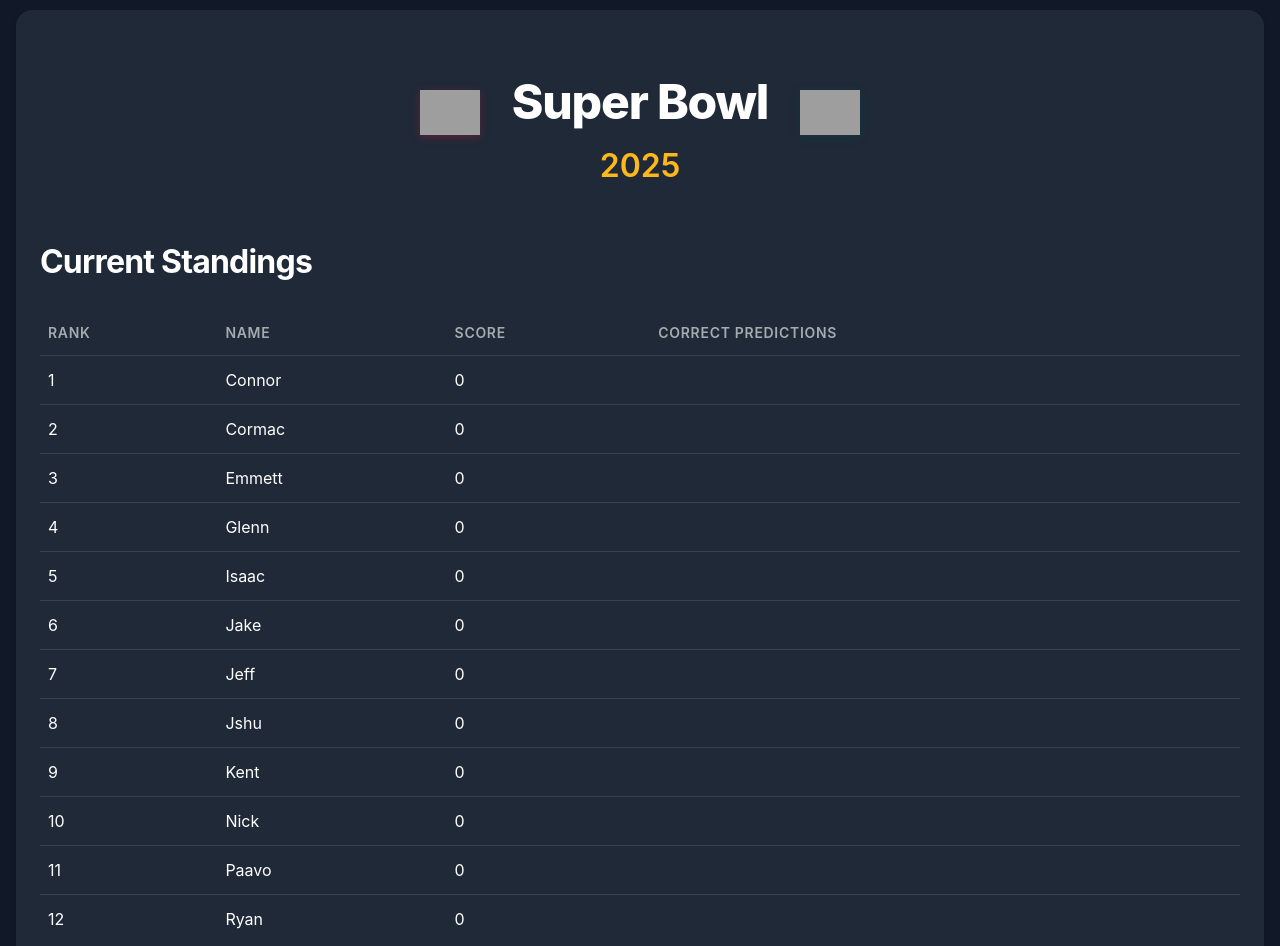
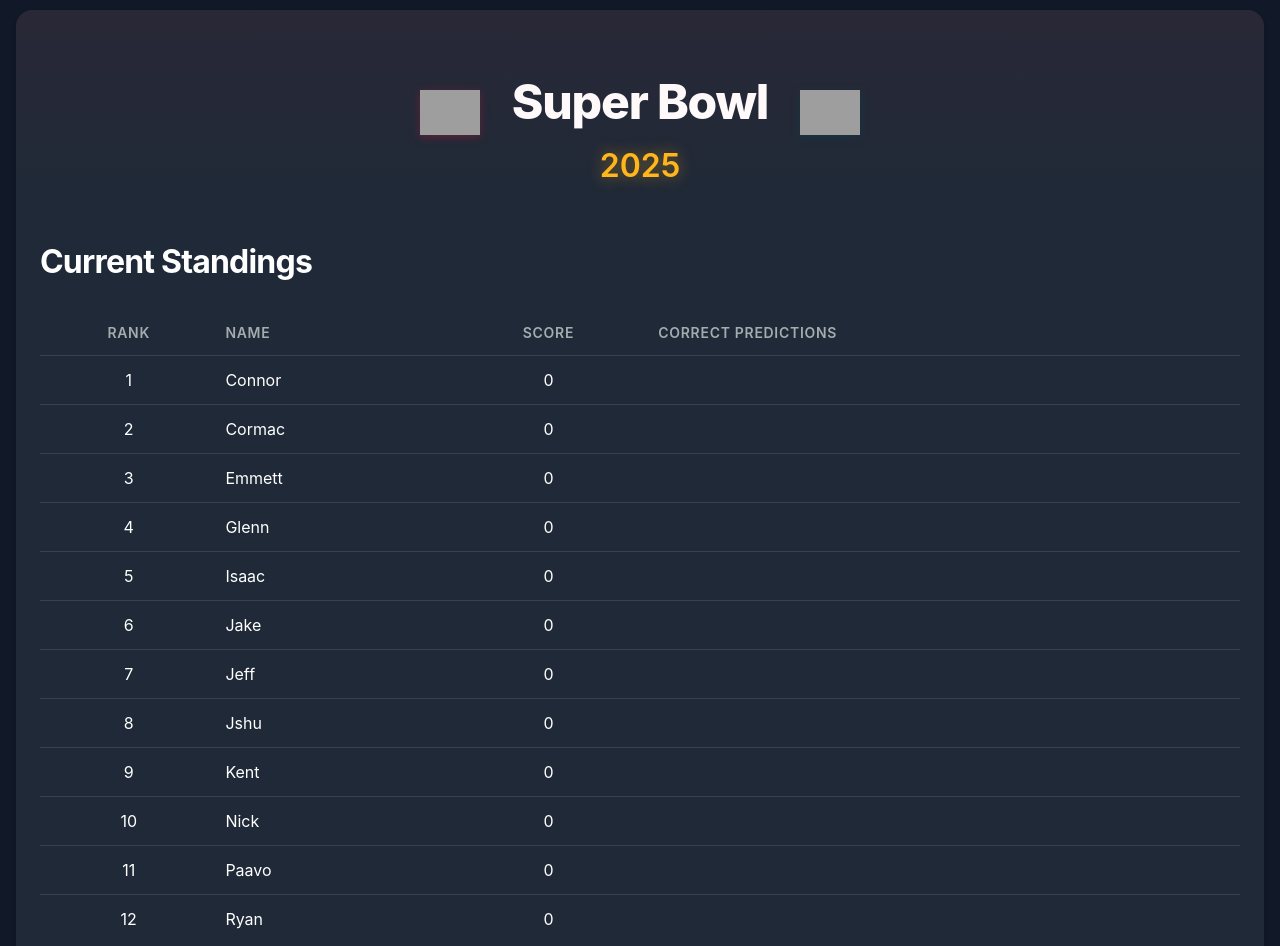
Before and after one commit to glenn2763/clean-website, a plain HTML site: page fantasybaseball.html in a window 1280 px wide. Shown: the top 946 px of the page. Drawn offline with Linux system fonts and the light colour scheme; grey boxes are pictures that could not be loaded.

Commit message:
Enhance UI with subtle design improvements and responsiveness

```diff
--- a/fantasybaseball.css
+++ b/fantasybaseball.css
@@ -30,6 +30,19 @@
     background-color: var(--surface);
     border-radius: 16px;
     box-shadow: 0 4px 6px -1px rgba(0, 0, 0, 0.1), 0 2px 4px -1px rgba(0, 0, 0, 0.06);
+    position: relative;
+    overflow: hidden;
+}
+
+.container::before {
+    content: '';
+    position: absolute;
+    top: 0;
+    left: 0;
+    right: 0;
+    height: 200px;
+    background: linear-gradient(180deg, rgba(227, 24, 55, 0.05) 0%, transparent 100%);
+    pointer-events: none;
 }
 
 h1 {
@@ -195,10 +208,12 @@
 
 .prediction-icon.correct {
     color: #22C55E;
+    text-shadow: 0 0 8px rgba(34, 197, 94, 0.4);
 }
 
 .prediction-icon.incorrect {
     color: #EF4444;
+    text-shadow: 0 0 8px rgba(239, 68, 68, 0.4);
 }
 
 /* Mobile optimizations */
@@ -307,4 +322,52 @@
     font-size: clamp(1.25rem, 3vw, 2rem);
     font-weight: 600;
     margin-top: 4px;
+    text-shadow: 0 0 10px rgba(255, 184, 28, 0.3);
+    animation: glow 2s ease-in-out infinite alternate;
 }
+
+@keyframes glow {
+    from {
+        text-shadow: 0 0 10px rgba(255, 184, 28, 0.3);
+    }
+    to {
+        text-shadow: 0 0 20px rgba(255, 184, 28, 0.6);
+    }
+}
+
+/* Add smooth scrolling */
+html {
+    scroll-behavior: smooth;
+}
+
+/* Improve table hover states */
+tr {
+    transition: background-color 0.2s ease;
+}
+
+tr:hover {
+    background-color: var(--surface-light);
+}
+
+/* Update table cell alignments but keep original font sizes */
+td[data-label="Rank"],
+th:first-child {
+    text-align: center;
+}
+
+td[data-label="Score"],
+th:nth-child(3) {
+    text-align: center;
+}
+
+/* Remove the mobile-specific font size overrides */
+@media (max-width: 768px) {
+    td[data-label="Name"] {
+        color: var(--chiefs-gold);
+    }
+
+    td[data-label="Rank"] {
+        color: var(--eagles-silver);
+        text-align: left; /* Keep left alignment on mobile */
+    }
+}
```
